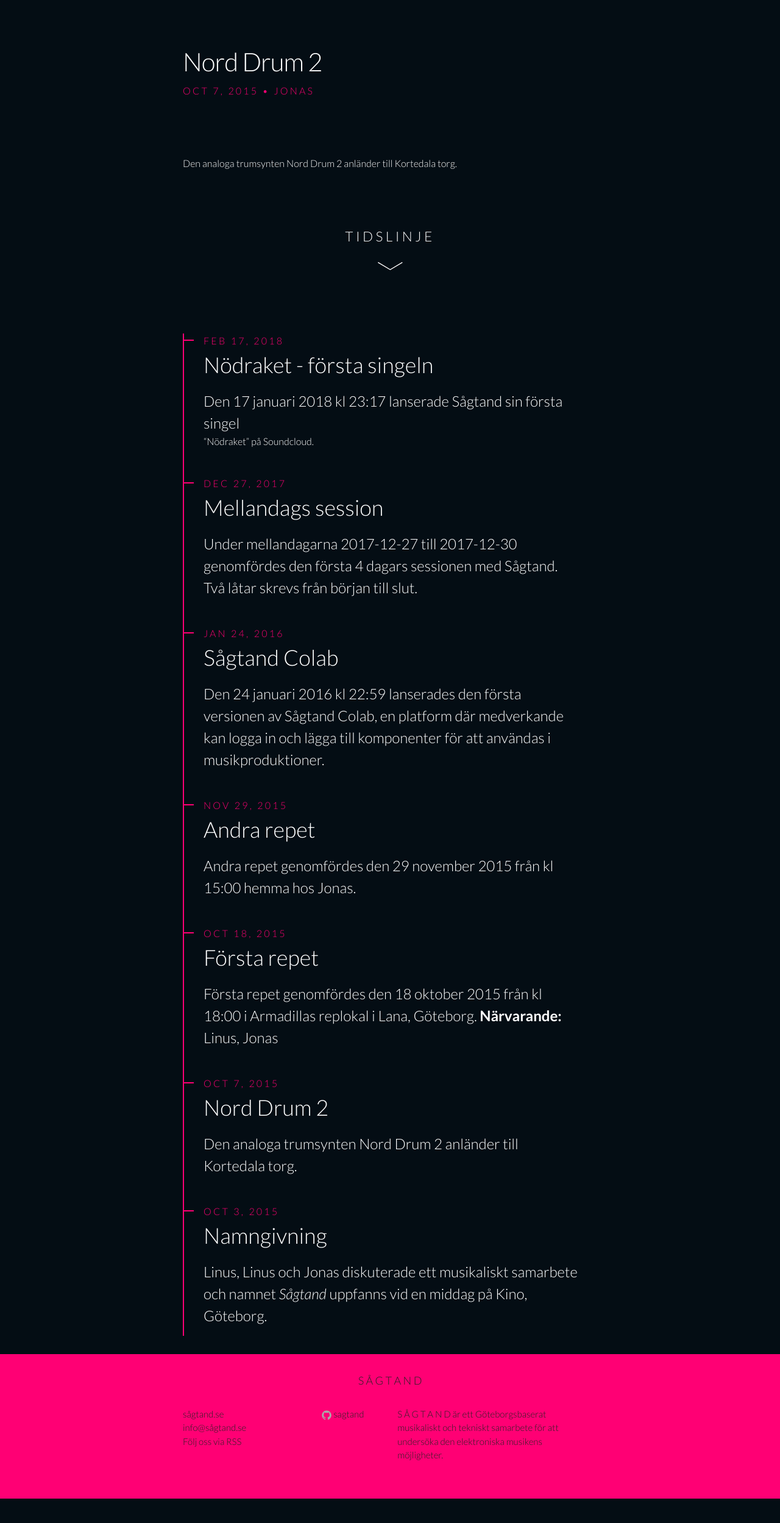
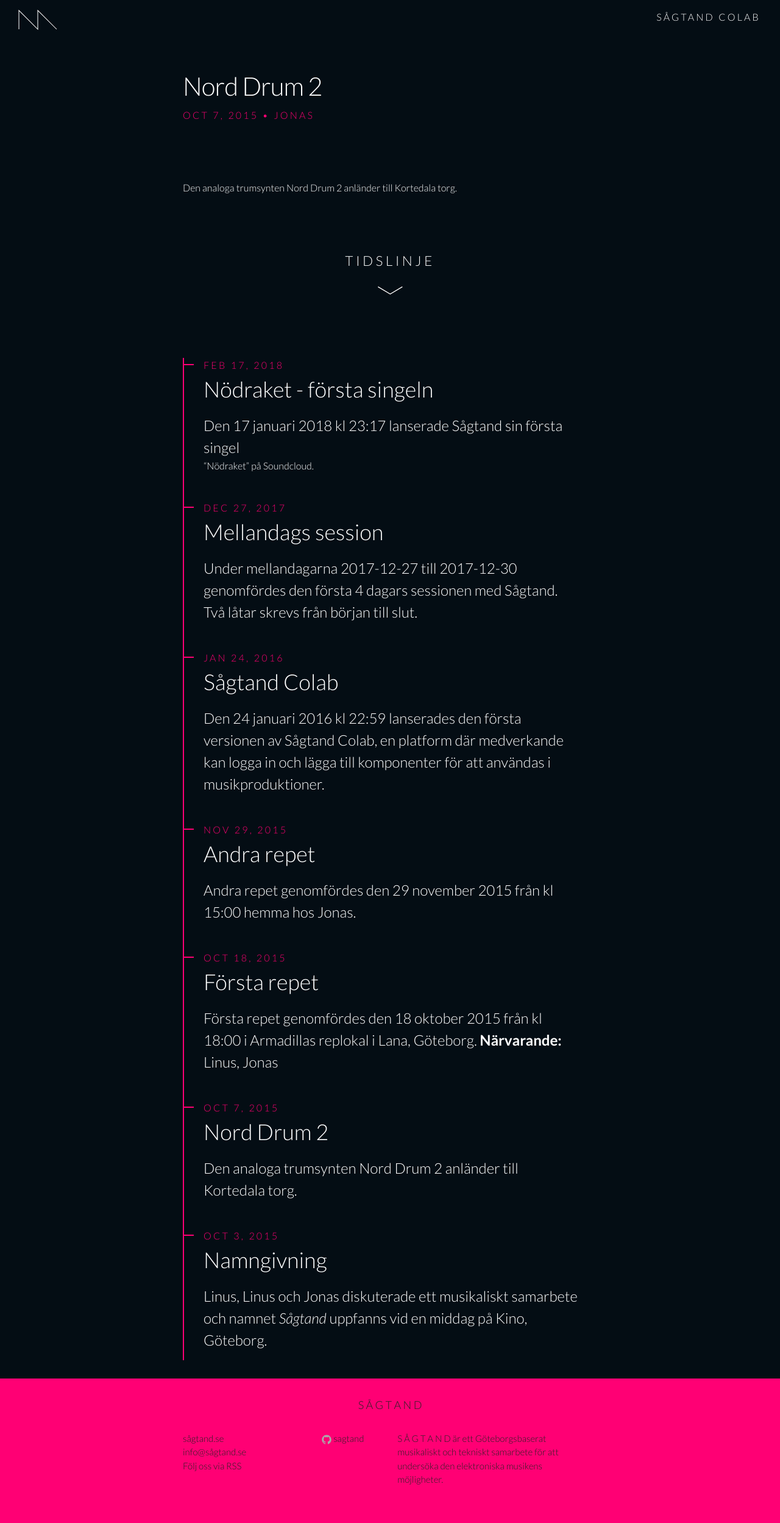
Before and after one commit to sagtand/sagtand.github.io, a Jekyll site: the page built from _posts/2015-10-07-nord-drum.md, in a window 1280 px wide. Shown: the whole page at 61% size. Built offline with Jekyll 4.4.1, drawn with Linux system fonts in a browser that asks for light colours; before the commit the page ends 2458 px from its top, so only the background shows below that.

Commit message:
added a menu link

```diff
--- /dev/null
+++ b/_includes/menu.html
@@ -0,0 +1,8 @@
+<nav class="navigation">
+    <a href="http://sågtand.se">
+        <svg class="logo-symbol" viewBox="0 0 62 32" version="1.1">
+            <polyline points="1,31 1,1 31,31 31,1 61,31" fill="none" stroke="#ffffff" stroke-width="1" />
+        </svg>
+    </a>
+    <a href="https://jonassandstedt.se/sagtand-colab/">Sågtand Colab</a>
+</nav>
--- a/_layouts/default.html
+++ b/_layouts/default.html
@@ -7,6 +7,7 @@
 
     <div class="page-content">
       <div class="wrapper">
+         {% include menu.html %}
         {{ content }}
       </div>
     </div>
--- a/_layouts/post.html
+++ b/_layouts/post.html
@@ -1,5 +1,5 @@
 ---
-layout: post-wrapper
+layout: default
 ---
 <article class="post" itemscope itemtype="http://schema.org/BlogPosting">
 
--- a/_sass/_home.scss
+++ b/_sass/_home.scss
@@ -31,11 +31,22 @@
         animation-delay: 0.1s;
     }
 }
+@keyframes logo {
+    100% {
+        stroke-dashoffset: 0;
+    }
+}
 .logo-symbol {
     width: 4rem;
     position: fixed;
     top: 1em;
-    left: 2em;
+    left: $spacing-unit;
+    stroke-dasharray: 150,150;
+    stroke-dashoffset: 150;
+    animation: logo 2s forwards cubic-bezier(0.11, 0.36, 0.17, 1);
+    @include media-query($on-laptop) {
+        left: $spacing-unit / 2;
+    }
 }
 .arrow {
     height: 3.5rem;
--- a/_sass/_layout.scss
+++ b/_sass/_layout.scss
@@ -210,8 +210,9 @@
 /**
  * Posts
  */
-.post-header {
-    margin-bottom: $spacing-unit;
+.post {
+    margin-top: $spacing-unit*4;
+    margin-bottom: $spacing-unit*2;
 }
 
 .post-title {
```
Also changed, not shown: _includes/head.html (+9 -0 lines), index.html (+0 -7 lines).
